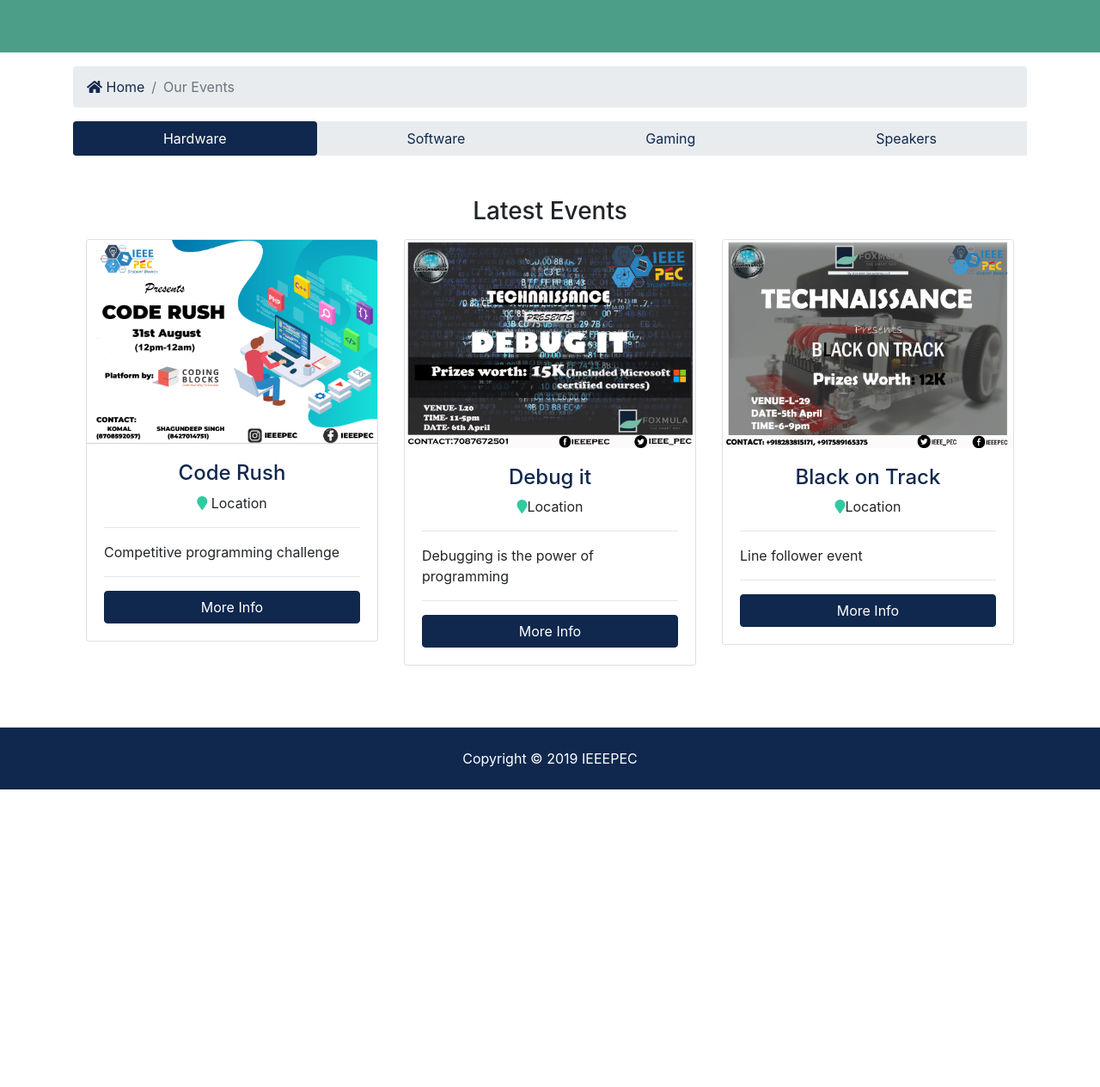
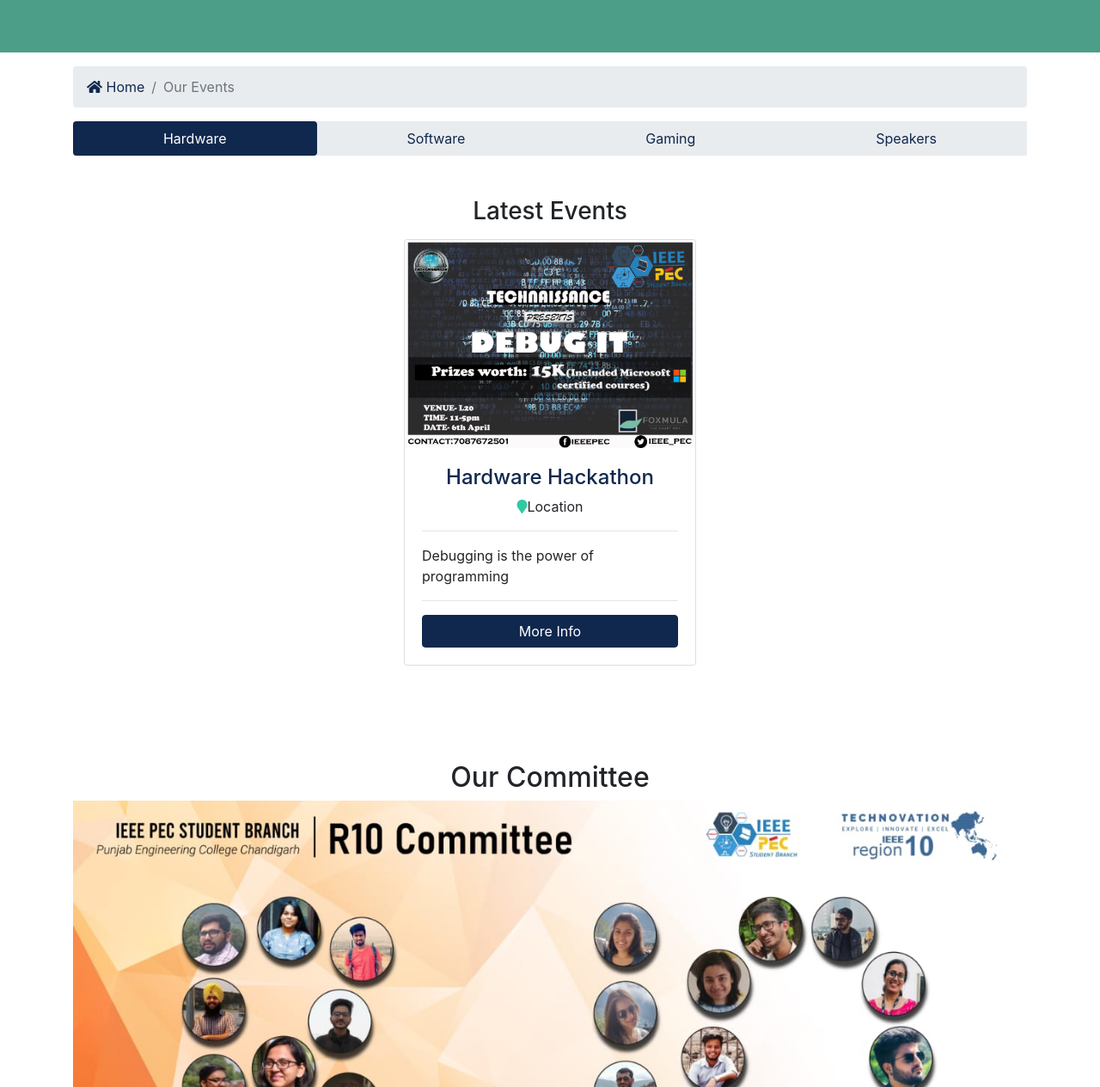
Before and after one commit to Leevansha/IEEE_Website_PEC, a website: page btre_resources/btre_theme/dist/R10Events.html in a window 1280 px wide. Shown: the part 226-1490 px from the top of the page at 86% size. Before the commit the page ends 1144 px from the top, so only its background shows below. Drawn offline with Linux system fonts and the light colour scheme.

Commit message:
first commit

```diff
--- a/btre_resources/btre_theme/dist/R10Events.html
+++ b/btre_resources/btre_theme/dist/R10Events.html
@@ -33,7 +33,7 @@
                 <a class="nav-link" href="about.html">About</a>
               </li>
               <li class="nav-item mr-3 active dropdown">
-                <a class="nav-link" href="R10Events.html">IEEE Region 10 Events</a>
+                <a class="nav-link" href="R10Events.html">IEEE REGION 10</a>
               </li>
               <li  class="nav-item mr-3 dropdown">
                 <a href="workshop.html" class="nav-link dropdown-toggle" data-toggle="dropdown" role="button" aria-haspopup="true" aria-expanded="false">Workshops<span class="caret"></span></a>
@@ -57,7 +57,7 @@
             <div class="container">
               <div class="row text-center">
                 <div class="col-md-12">
-                  <h1 class="display-4">Welcome Our Alumini</h1>
+                  <h1 class="display-4">Region 10 Event</h1>
                   <p class="lead">Lorem ipsum dolor sit, amet consectetur adipisicing elit. Sunt, pariatur!</p>
                 </div>
               </div>
@@ -95,34 +95,17 @@
                     <section id="listings" class="py-5">
                             <div class="container">
                               <h3 class="text-center mb-3">Latest Events</h3>
-                              <div class="row">
+                              <div class="row" style="justify-content: center;">
+
+
                                 <!-- Listing 1 -->
-                                <div class="col-md-6 col-lg-4 mb-4">
-                                  <div class="card listing-preview">
-                                    <img class="card-img-top" src="assets/img/homes/home-1.jpg" alt="">
-
-                                    <div class="card-body">
-                                      <div class="listing-heading text-center">
-                                        <h4 class="text-primary">Code Rush</h4>
-                                        <p>
-                                          <i class="fas fa-map-marker text-secondary"></i> Location</p>
-                                      </div>
-                                      <hr>
-                                      <p>Competitive programming challenge</p>
-                                      <hr>
-                                      <a href="listing.html" class="btn btn-primary btn-block">More Info</a>
-                                    </div>
-                                  </div>
-                                </div>
-
-                                <!-- Listing 2 -->
                                 <div class="col-md-6 col-lg-4 mb-4">
                                   <div class="card listing-preview">
                                     <img class="card-img-top" src="assets/img/homes/home-2.jpg" alt="">
 
                                     <div class="card-body">
                                       <div class="listing-heading text-center">
-                                        <h4 class="text-primary">Debug it</h4>
+                                        <h4 class="text-primary">Hardware Hackathon</h4>
                                         <p>
                                           <i class="fas fa-map-marker text-secondary"></i>Location</p>
                                       </div>
@@ -135,7 +118,7 @@
                                 </div>
 
                                 <!-- Listing 3 -->
-                                <div class="col-md-6 col-lg-4 mb-4">
+                                <!-- <div class="col-md-6 col-lg-4 mb-4">
                                   <div class="card listing-preview">
                                     <img class="card-img-top" src="assets/img/homes/home-3.jpg" alt="">
 
@@ -152,7 +135,7 @@
                                     </div>
                                   </div>
                                 </div>
-
+                         -->
                               </div>
                             </div>
                           </section>
@@ -362,6 +345,15 @@
           </div>
 
 </div>
+
+<section id="team"  style="margin:3% 0 5% 0">
+  <div class="container">
+      <h2 class="text-center">Our Committee</h2>
+       <img src="assets/img/r10team.jpeg" alt="r10committee">
+  </div>
+</section>
+
+
       </section>
 
 
```
Also changed, not shown: btre_resources/btre_theme/dist/about.html (+6 -3 lines), btre_resources/btre_theme/dist/alumini.html (+1 -1 lines), btre_resources/btre_theme/dist/cs.html (+1 -1 lines), btre_resources/btre_theme/dist/dashboard.html (+1 -1 lines), btre_resources/btre_theme/dist/index.html (+1 -1 lines), btre_resources/btre_theme/dist/listing.html (+1 -1 lines), btre_resources/btre_theme/dist/listings.html (+1 -1 lines), btre_resources/btre_theme/dist/pes.html (+1 -1 lines), btre_resources/btre_theme/dist/wie.html (+1 -1 lines), btre_resources/btre_theme/dist/workshop.html (+1 -1 lines), btre_resources/btre_theme/dist/assets/img/r10team.jpeg (added).
